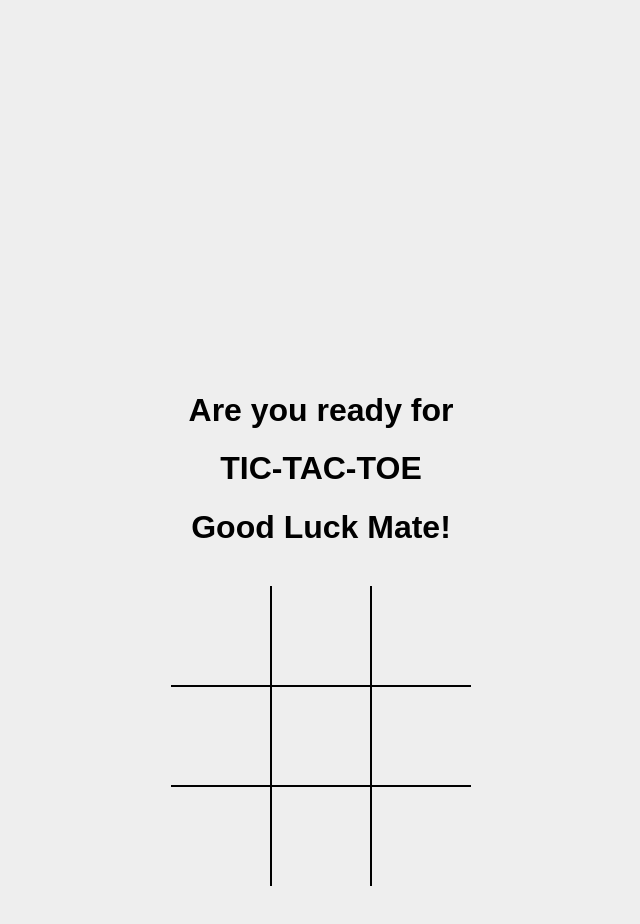
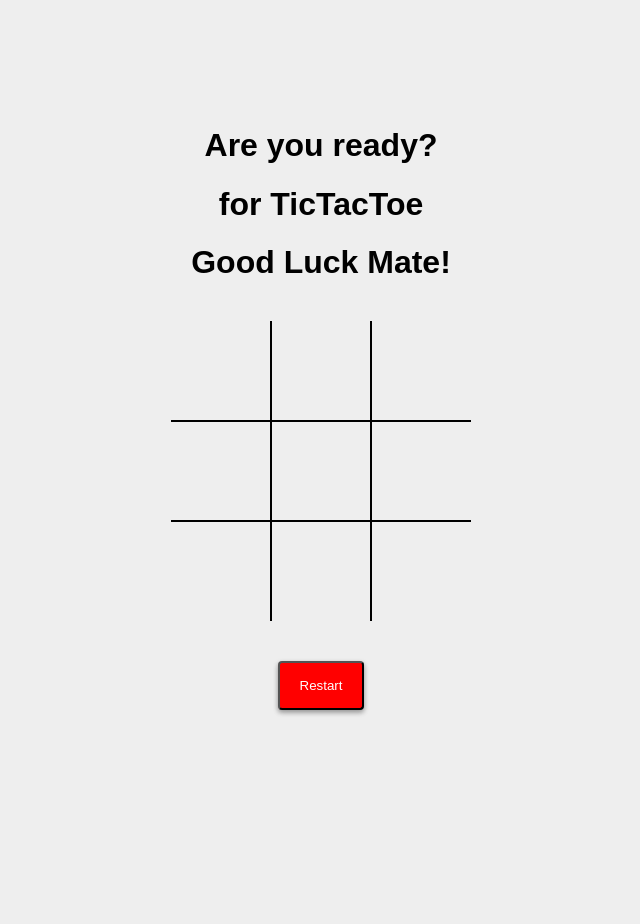
Before and after one commit to MJ5141/project0, a plain HTML site: page index.html in a window 1280 px wide. Shown: the top 924 px of the page, without its empty margins (327-967 px from the left). After the commit the page ends 816 px from the top, so only its background shows below. Drawn offline with Linux system fonts and the light colour scheme.

Commit message:
Tic Tac Toe

```diff
--- a/css/styles.css
+++ b/css/styles.css
@@ -11,7 +11,7 @@ html{
 
 body {
   width: 100vw;
-  height: 100vw;
+  height: 100vh;
   display: grid;
   justify-content: center;
   align-items:  center;
--- a/index.html
+++ b/index.html
@@ -9,8 +9,9 @@
 
 <body>
     <div class="tictactoe">
-      <h1> Are you ready for</h1>
-    <h1> TIC-TAC-TOE</h1>
+
+    <h1> Are you ready? </h1>
+    <h1> for TicTacToe</h1>
     <h1> Good Luck Mate! </h1>
 
 
@@ -25,12 +26,13 @@
     <div class="cell" data-cell id="7"></div>
     <div class="cell" data-cell id="8"></div>
 
+
     </div>
 
+    <button id="restartButton">Restart</button>
     <div class="winning-message" id="winningMessage">
     <div data-winning-message-text> </div>
 
-    <button id="restartButton">Restart</button>
     </div>
 
 
--- a/js/game.js
+++ b/js/game.js
@@ -58,7 +58,7 @@ const newGameButton= document.getElementById("restartButton");
     if ( drawValue == true) {
 
       let drawMessage= document.getElementById("winningMessage")
-      drawMessage.innerHTML="☹️ draw ☹️";
+      drawMessage.innerHTML="Tough game! It's a draw ☹️";
 
       drawMessage.classList.add("show");
 
@@ -112,7 +112,7 @@ const newGameButton= document.getElementById("restartButton");
   return checkDraw
 };
 
-
+                                                //  event listener to swap turns
   Array.from(allDiv).forEach((div, i) => {
   div.addEventListener('click',setChoice.bind(event,div), {once: true});
   });
```
Also changed, not shown: 1 other file.
